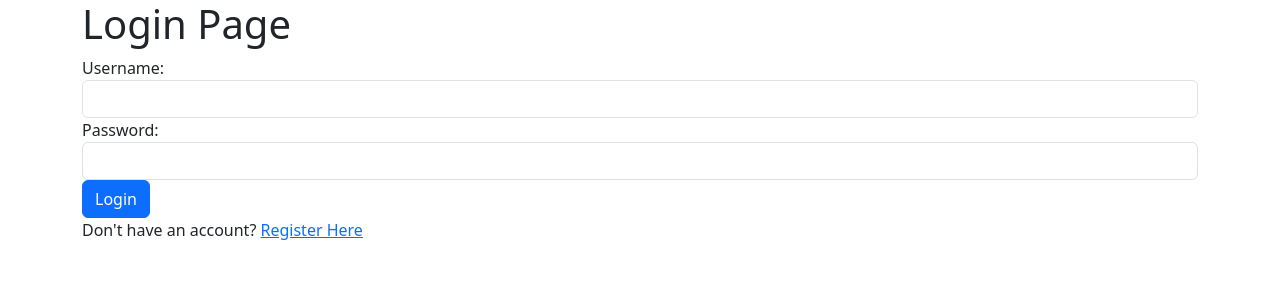
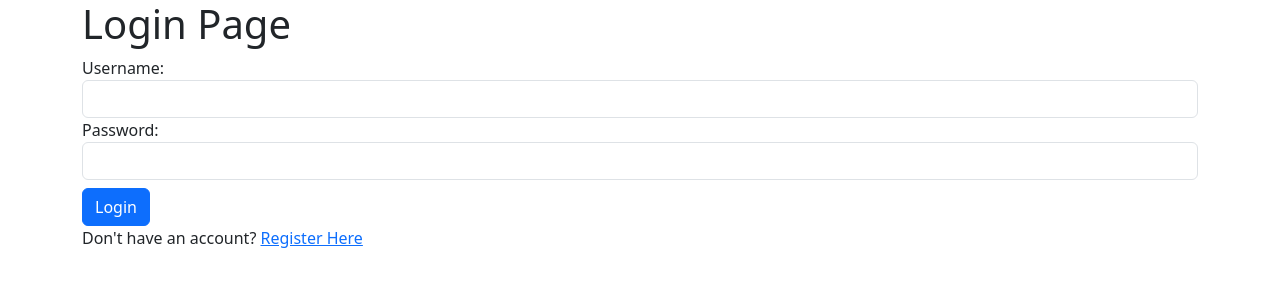
Before and after one commit to offtheclockk/ExpenseReimbursementSystem, a React (Vite) app in the folder react/ems/: page / in a window 1280 px wide. Shown: the top 300 px of the page. Built offline with nearby package versions, Linux system fonts and the light colour scheme.

Commit message:
margin change

```diff
--- a/react/ems/src/components/LoginPage.tsx
+++ b/react/ems/src/components/LoginPage.tsx
@@ -73,7 +73,7 @@
             required
           />
         </div>
-        <button type="submit" className="btn btn-primary">
+        <button type="submit" className="btn btn-primary mt-2">
           Login
         </button>
       </form>
```
